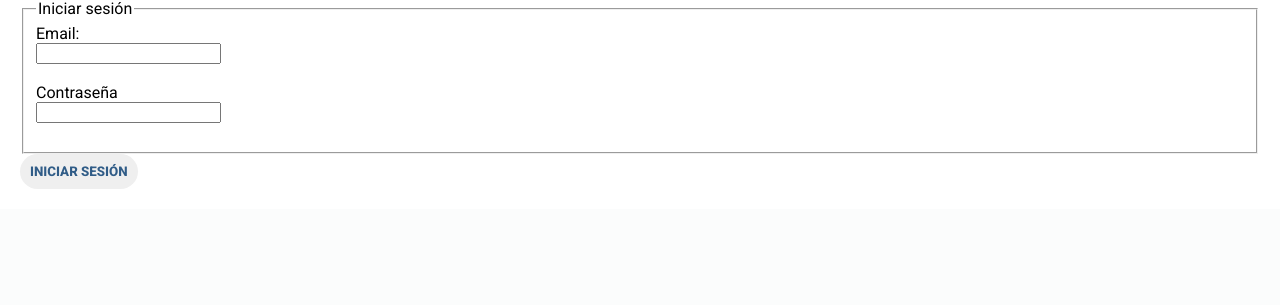
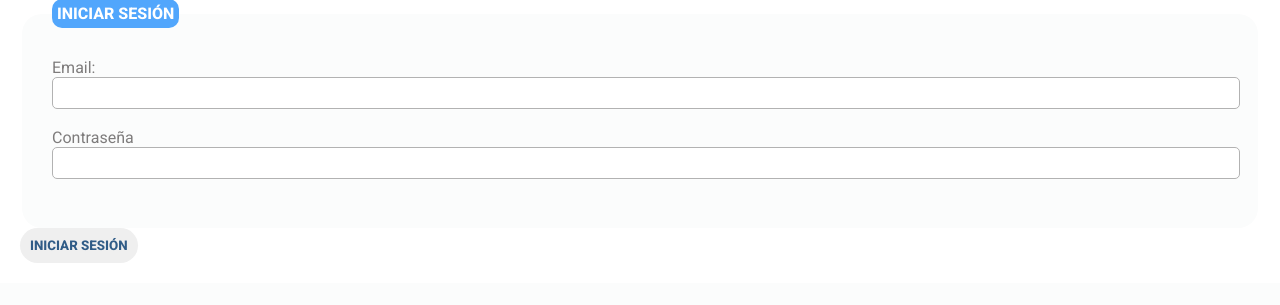
Before and after one commit to SELENE1717/ProyectoIntermodular, a PHP site: page /login.html in a window 1280 px wide. Shown: the part 495-800 px from the top of the page. Run offline with PHP 8.4, Linux system fonts and the light colour scheme; some libraries are stand-ins or nearby versions.

Commit message:
Actualizo la hoja de estilo
Con los cambios del formulario login

```diff
--- a/css/style.css
+++ b/css/style.css
@@ -205,14 +205,14 @@ body{
     display: block;
 }
 
-#formulario-registro fieldset, #formulario-guia fieldset{
+#formulario-registro fieldset, #formulario-guia fieldset, #formulario-login fieldset{
     background: #fbfcfc;
     padding: 30px;
     border-radius: 20px;
     border: 0px;
 }
 
-#formulario-registro input, select, #formulario-guia input{
+#formulario-registro input, select, #formulario-guia input, #formulario-login input{
     padding: 5px;
     border-radius: 5px;
     border: 1px solid #b2b2b2;
@@ -220,11 +220,11 @@ body{
     min-height: 20px;
 }
 
-#formulario-registro label, #formulario-guia label{
+#formulario-registro label, #formulario-guia label, #formulario-login label{
     color: #7e7c7c;
 }
 
-#formulario-registro legend, #formulario-guia legend{
+#formulario-registro legend, #formulario-guia legend, #formulario-login legend{
     padding: 5px;
     background-color: #51a6fc;
     /* border: 1px solid; */
```
